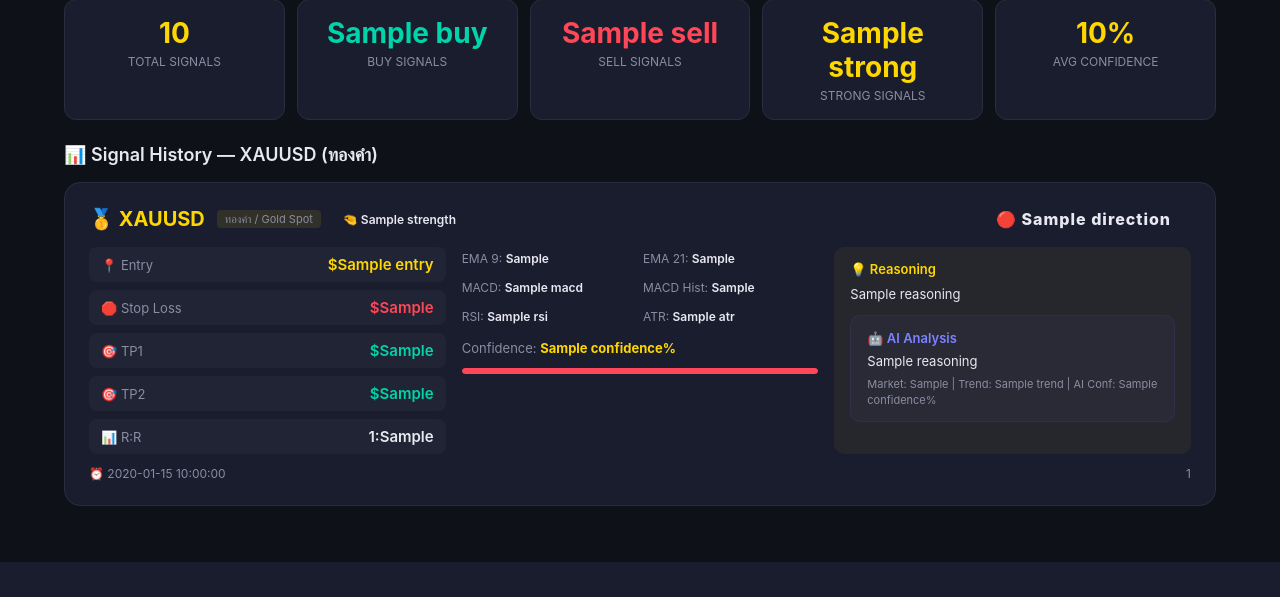
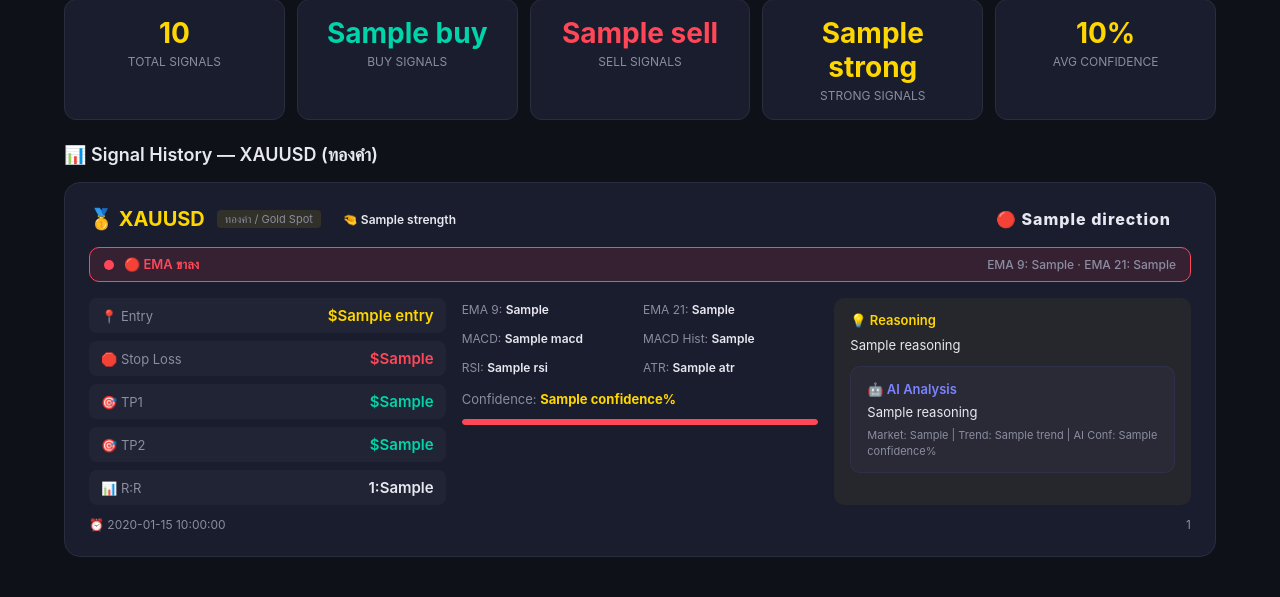
Before and after one commit to Dev-Pongsit/xauusd-signal, a Flask app: template web/templates/dashboard.html in a window 1280 px wide. Shown: the part 264-861 px from the top of the page. Before the commit the page ends 826 px from the top, so only its background shows below. Run offline with Flask 3, Linux system fonts and the light colour scheme; the template is opened without the code that fills it: most values are stand-ins (such as "Sample title", 1, 10 or a date in 2020).

Commit message:
feat(dashboard): add EMA ribbon color check on signal cards
เพิ่มแถบสีเช็คทิศทางเส้น EMA บน signal card:
- classify_ema_ribbon(): จำแนก bullish/bearish/neutral จากระยะห่าง
  EMA fast/slow เทียบ 5% ของ ATR
- signal dict เพิ่ม field ema_ribbon
- dashboard.html: แถบสีเขียว/แดง/เทา + fallback สำหรับ signal เก่า
- test_local.py: เพิ่ม test_ema_ribbon (4 cases, ไม่ใช้ network)

Co-Authored-By: Claude Sonnet 5 <noreply@anthropic.com>

```diff
--- a/web/templates/dashboard.html
+++ b/web/templates/dashboard.html
@@ -248,6 +248,37 @@
         .strength-badge.moderate { background: rgba(78,205,196,0.15); color: var(--moderate); }
         .strength-badge.weak { background: rgba(139,141,160,0.15); color: var(--text-dim); }
 
+        /* EMA Ribbon Color Check */
+        .ema-ribbon {
+            display: flex;
+            align-items: center;
+            gap: 10px;
+            padding: 8px 14px;
+            border-radius: 10px;
+            margin-bottom: 16px;
+            font-size: 13px;
+            font-weight: 600;
+            border: 1px solid var(--ribbon-color, var(--card-border));
+            background: color-mix(in srgb, var(--ribbon-color, var(--text-dim)) 12%, transparent);
+            color: var(--ribbon-color, var(--text-dim));
+        }
+        .ema-ribbon.bullish { --ribbon-color: var(--buy); }
+        .ema-ribbon.bearish { --ribbon-color: var(--sell); }
+        .ema-ribbon.neutral { --ribbon-color: var(--text-dim); }
+        .ema-ribbon .dot {
+            width: 10px;
+            height: 10px;
+            border-radius: 50%;
+            background: var(--ribbon-color, var(--text-dim));
+            flex-shrink: 0;
+        }
+        .ema-ribbon .ribbon-vals {
+            margin-left: auto;
+            font-weight: 500;
+            color: var(--text-dim);
+            font-size: 12px;
+        }
+
         .signal-body {
             display: grid;
             grid-template-columns: repeat(auto-fit, minmax(200px, 1fr));
@@ -429,6 +460,25 @@
                 </div>
             </div>
 
+            <!-- EMA Ribbon — เช็คสีเส้น EMA -->
+            {% set rb = s.ema_ribbon %}
+            {% if rb %}
+                {% set rb_state = rb.state %}
+                {% set rb_icon = rb.icon %}
+                {% set rb_label = rb.label %}
+            {% elif s.indicators %}
+                {% set rb_state = 'bullish' if s.indicators.ema_fast > s.indicators.ema_slow else 'bearish' %}
+                {% set rb_icon = '🟢' if rb_state == 'bullish' else '🔴' %}
+                {% set rb_label = 'EMA ขาขึ้น' if rb_state == 'bullish' else 'EMA ขาลง' %}
+            {% endif %}
+            {% if rb_state %}
+            <div class="ema-ribbon {{ rb_state }}">
+                <span class="dot"></span>
+                <span>{{ rb_icon }} {{ rb_label }}</span>
+                <span class="ribbon-vals">EMA 9: {{ s.indicators.ema_fast }} · EMA 21: {{ s.indicators.ema_slow }}</span>
+            </div>
+            {% endif %}
+
             <div class="signal-body">
                 <!-- Prices -->
                 <div class="signal-prices">
```
Also changed, not shown: app/strategies/trend_following.py (+35 -0 lines), test_local.py (+37 -0 lines).
